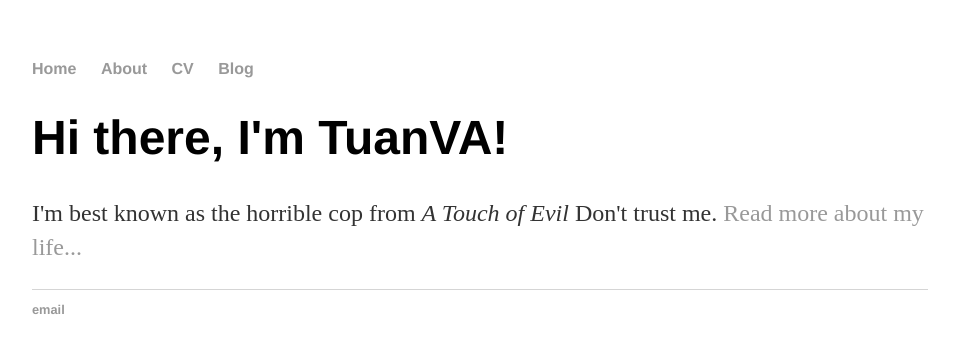
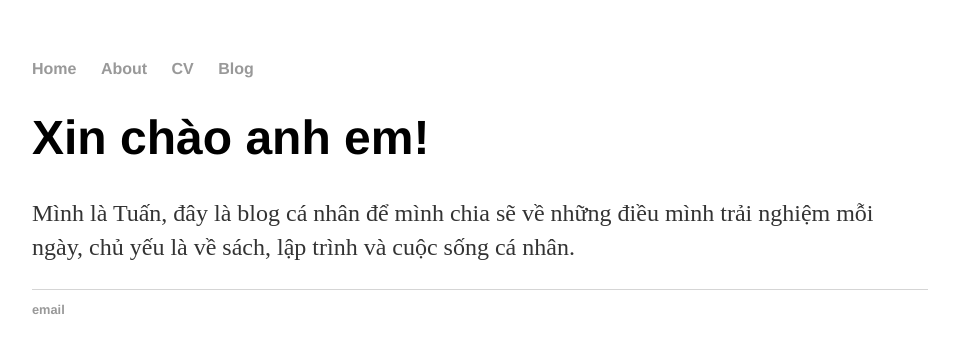
Before and after one commit to voatuan/tuanva.info, a plain HTML site: page index.html in a window 1280 px wide. Shown: the whole page, without its empty margins (160-1115 px from the left). Drawn offline with Linux system fonts and the light colour scheme.

Commit message:
Update index.html

```diff
--- a/index.html
+++ b/index.html
@@ -15,8 +15,8 @@
 		</nav>
 		<div class="container">
     		<div class="blurb">
-        		<h1>Hi there, I'm TuanVA!</h1>
-				<p>I'm best known as the horrible cop from <em>A Touch of Evil</em> Don't trust me. <a href="/about">Read more about my life...</a></p>
+        		<h1>Xin chào anh em!</h1>
+				<p>Mình là Tuấn, đây là blog cá nhân để mình chia sẽ về những điều mình trải nghiệm mỗi ngày, chủ yếu là về sách, lập trình và cuộc sống cá nhân.</p>
     		</div><!-- /.blurb -->
 		</div><!-- /.container -->
 		<footer>
```
